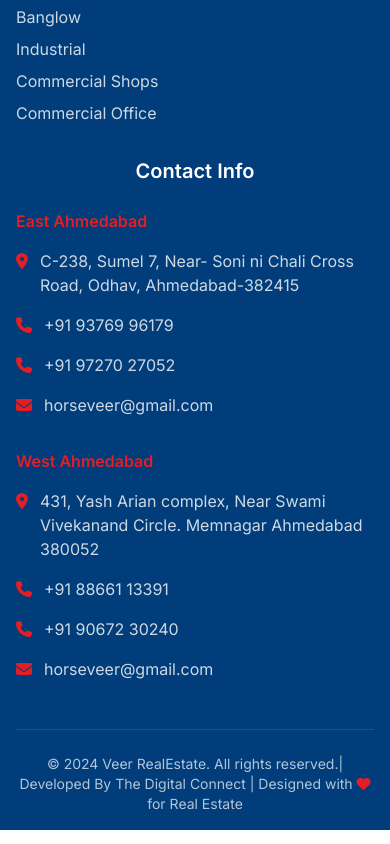
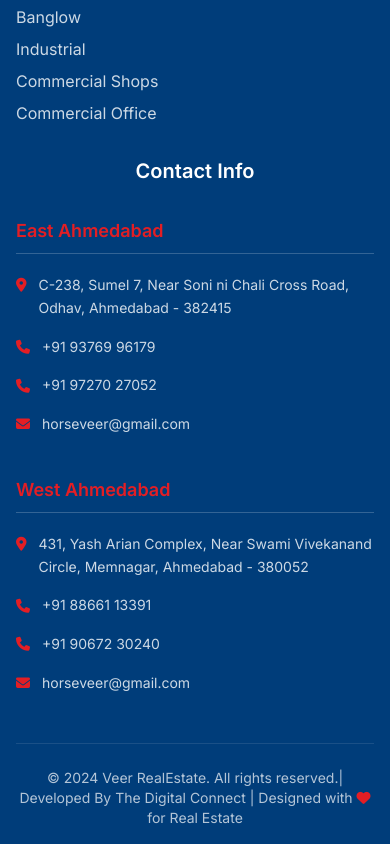
Before and after one commit to Nirav0712/veerrealestate, a Next.js app: page / in a window 390 px wide. Shown: the part 9751-10595 px from the top of the page. Built offline with nearby package versions, Linux system fonts and the light colour scheme; no server answers; the database is empty.

Commit message:
om with ruchi changis

```diff
--- a/app/components/Footer.tsx
+++ b/app/components/Footer.tsx
@@ -75,7 +75,7 @@ export default function Footer() {
                     </div>
 
                     {/* Quick Links */}
-                    <div>
+                    <div className="text-left items-left justify-left pl-0 lg:pl-20">
                         <h4 className="text-xl font-semibold mb-4">Quick Links</h4>
                         <ul className="space-y-6">
                             <li>
@@ -174,63 +174,109 @@ export default function Footer() {
                     </div>
 
                     {/* Contact Info */}
+
+
                     <div className="md:col-span-2 lg:col-span-1">
-                        <h4 className="text-xl font-semibold mb-6 text-center lg:text-left">Contact Info</h4>
-                        <div className='grid grid-cols-1 sm:grid-cols-2 gap-8 lg:gap-10 text-white/80'>
-                            <div>
-                                <h5 className="text-md font-semibold mb-4 text-primary">East Ahmedabad</h5>
-                                <ul className="space-y-4">
-                                    <li className="flex items-start gap-3">
-                                        <i className="fas fa-map-marker-alt text-primary mt-1"></i>
-                                        <span>C-238, Sumel 7, Near- Soni ni Chali Cross Road, Odhav, Ahmedabad-382415</span>
+                        <h4 className="text-xl font-semibold mb-8 text-center lg:text-left">
+                            Contact Info
+                        </h4>
+
+                        <div className="grid grid-cols-1 md:grid-cols-2 gap-10 text-white/80">
+
+                            {/* East Ahmedabad */}
+                            <div className="space-y-5">
+                                <h5 className="text-lg font-semibold text-primary border-b border-white/20 pb-2">
+                                    East Ahmedabad
+                                </h5>
+
+                                <ul className="space-y-4 text-sm leading-relaxed">
+                                    <li className="flex gap-3">
+                                        <i className="fas fa-map-marker-alt text-primary mt-1 shrink-0"></i>
+                                        <span>
+                                            C-238, Sumel 7, Near Soni ni Chali Cross Road,
+                                            Odhav, Ahmedabad - 382415
+                                        </span>
                                     </li>
-                                    <li className="flex items-center gap-3">
-                                        <i className="fas fa-phone text-primary"></i>
-                                        <a href="tel:+91 93769 96179" className="text-white/80 hover:text-primary transition-colors">
+
+                                    <li className="flex gap-3 items-center">
+                                        <i className="fas fa-phone text-primary shrink-0"></i>
+                                        <a
+                                            href="tel:+919376996179"
+                                            className="hover:text-primary transition-colors"
+                                        >
                                             +91 93769 96179
                                         </a>
                                     </li>
-                                    <li className="flex items-center gap-3">
-                                        <i className="fas fa-phone text-primary"></i>
-                                        <a href="tel:+91 97270 27052" className="text-white/80 hover:text-primary transition-colors">
+
+                                    <li className="flex gap-3 items-center">
+                                        <i className="fas fa-phone text-primary shrink-0"></i>
+                                        <a
+                                            href="tel:+919727027052"
+                                            className="hover:text-primary transition-colors"
+                                        >
                                             +91 97270 27052
                                         </a>
                                     </li>
-                                    <li className="flex items-center gap-3">
-                                        <i className="fas fa-envelope text-primary"></i>
-                                        <a href="mailto:horseveer@gmail.com" className="text-white/80 hover:text-primary transition-colors">
+
+                                    <li className="flex gap-3 items-center">
+                                        <i className="fas fa-envelope text-primary shrink-0"></i>
+                                        <a
+                                            href="mailto:horseveer@gmail.com"
+                                            className="hover:text-primary transition-colors break-all"
+                                        >
                                             horseveer@gmail.com
                                         </a>
                                     </li>
                                 </ul>
                             </div>
-                            <div>
-                                <h5 className="text-md font-semibold mb-4 text-primary">West Ahmedabad</h5>
-                                <ul className="space-y-4">
-                                    <li className="flex items-start gap-3">
-                                        <i className="fas fa-map-marker-alt text-primary mt-1"></i>
-                                        <span> 431, Yash Arian complex, Near Swami Vivekanand Circle. Memnagar Ahmedabad 380052</span>
+
+                            {/* West Ahmedabad */}
+                            <div className="space-y-5">
+                                <h5 className="text-lg font-semibold text-primary border-b border-white/20 pb-2">
+                                    West Ahmedabad
+                                </h5>
+
+                                <ul className="space-y-4 text-sm leading-relaxed">
+                                    <li className="flex gap-3">
+                                        <i className="fas fa-map-marker-alt text-primary mt-1 shrink-0"></i>
+                                        <span>
+                                            431, Yash Arian Complex, Near Swami Vivekanand Circle,
+                                            Memnagar, Ahmedabad - 380052
+                                        </span>
                                     </li>
-                                    <li className="flex items-center gap-3">
-                                        <i className="fas fa-phone text-primary"></i>
-                                        <a href="tel:+91 88661 13391" className="text-white/80 hover:text-primary transition-colors">
+
+                                    <li className="flex gap-3 items-center">
+                                        <i className="fas fa-phone text-primary shrink-0"></i>
+                                        <a
+                                            href="tel:+918866113391"
+                                            className="hover:text-primary transition-colors"
+                                        >
                                             +91 88661 13391
                                         </a>
                                     </li>
-                                    <li className="flex items-center gap-3">
-                                        <i className="fas fa-phone text-primary"></i>
-                                        <a href="tel:+91 90672 30240" className="text-white/80 hover:text-primary transition-colors">
+
+                                    <li className="flex gap-3 items-center">
+                                        <i className="fas fa-phone text-primary shrink-0"></i>
+                                        <a
+                                            href="tel:+919067230240"
+                                            className="hover:text-primary transition-colors"
+                                        >
                                             +91 90672 30240
                                         </a>
                                     </li>
-                                    <li className="flex items-center gap-3">
-                                        <i className="fas fa-envelope text-primary"></i>
-                                        <a href="mailto:horseveer@gmail.com" className="text-white/80 hover:text-primary transition-colors">
+
+                                    <li className="flex gap-3 items-center">
+                                        <i className="fas fa-envelope text-primary shrink-0"></i>
+                                        <a
+                                            href="mailto:horseveer@gmail.com"
+                                            className="hover:text-primary transition-colors break-all"
+                                        >
                                             horseveer@gmail.com
                                         </a>
                                     </li>
                                 </ul>
                             </div>
+
                         </div>
                     </div>
                 </div>
--- a/app/contact/page.tsx
+++ b/app/contact/page.tsx
@@ -15,9 +15,6 @@ interface FormData {
 export default function ContactPage() {
 
 
-
-
-    //contact form backend
     const [formData, setFormData] = useState<FormData>({
         name: "",
         email: "",
@@ -34,62 +31,31 @@ export default function ContactPage() {
         setFormData({ ...formData, [e.target.name]: e.target.value });
     };
 
-    const handleSubmit = async (e: React.FormEvent<HTMLFormElement>) => {
+    const handleSubmit = (e: React.FormEvent<HTMLFormElement>) => {
         e.preventDefault();
         setLoading(true);
 
-        const res = await fetch("/api/send-whatsapp", {
-            method: "POST",
-            headers: { "Content-Type": "application/json" },
-            body: JSON.stringify(formData),
-        });
+        const phoneNumber = "919727027052";
+        const message = `*New Contact Form Message*%0A%0A` +
+            `*Name:* ${formData.name}%0A` +
+            `*Email:* ${formData.email}%0A` +
+            `*Phone:* ${formData.phone}%0A` +
+            `*Subject:* ${formData.subject}%0A` +
+            `*Message:* ${formData.message}`;
 
-        const data = await res.json();
+        const whatsappUrl = `https://wa.me/${phoneNumber}?text=${message}`;
 
-        if (data.success) {
-            alert("Message sent successfully!");
-            setFormData({
-                name: "",
-                email: "",
-                phone: "",
-                subject: "",
-                message: "",
-            });
-        } else {
-            alert("Failed to send message.");
-        }
+        window.open(whatsappUrl, '_blank');
 
         setLoading(false);
+        setFormData({
+            name: "",
+            email: "",
+            phone: "",
+            subject: "",
+            message: "",
+        });
     };
-
-
-
-    // const [formData, setFormData] = useState({
-    //     name: '',
-    //     email: '',
-    //     phone: '',
-    //     subject: '',
-    //     message: ''
-    // });
-
-    // const handleChange = (e: React.ChangeEvent<HTMLInputElement | HTMLTextAreaElement | HTMLSelectElement>) => {
-    //     setFormData({
-    //         ...formData,
-    //         [e.target.name]: e.target.value
-    //     });
-    // };
-
-    // const handleSubmit = (e: React.FormEvent) => {
-    //     e.preventDefault();
-    //     alert('Thank you for contacting us! We\'ll get back to you soon.');
-    //     setFormData({
-    //         name: '',
-    //         email: '',
-    //         phone: '',
-    //         subject: '',
-    //         message: ''
-    //     });
-    // };
 
     return (
         <>
@@ -134,10 +100,10 @@ export default function ContactPage() {
                                 </div>
                                 <div>
                                     <h3 className="font-semibold text-secondary mb-1">Phone</h3>
-                                    <div className="space-y-4">
+                                    {/* <div className="space-y-4">
                                         <div>
                                             <p className="text-sm font-bold text-gray-700">East Ahmedabad:</p>
-                                            <div className="flex flex-col text-gray-600">
+                                            <div className="flex flex-col text-gray-600 ">
                                                 <a href="tel:+919376996179" className="hover:text-primary transition-colors">+91 93769 96179</a>
                                                 <a href="tel:+919727027052" className="hover:text-primary transition-colors">+91 97270 27052</a>
                                             </div>
@@ -149,6 +115,51 @@ export default function ContactPage() {
                                                 <a href="tel:+919067230240" className="hover:text-primary transition-colors">+91 90672 30240</a>
                                             </div>
                                         </div>
+                                    </div> */}
+                                    <div className="space-y-6 md:space-y-0 md:grid md:grid-cols-2 md:gap-8">
+
+                                        {/* East Ahmedabad */}
+                                        <div className="bg-gray-50 p-4 rounded-lg shadow-sm">
+                                            <p className="text-sm font-semibold text-gray-800 mb-2">
+                                                East Ahmedabad:
+                                            </p>
+                                            <div className="flex flex-col space-y-1 text-gray-600">
+                                                <a
+                                                    href="tel:+919376996179"
+                                                    className="hover:text-primary transition-colors"
+                                                >
+                                                    +91 93769 96179
+                                                </a>
+                                                <a
+                                                    href="tel:+919727027052"
+                                                    className="hover:text-primary transition-colors"
+                                                >
+                                                    +91 97270 27052
+                                                </a>
+                                            </div>
+                                        </div>
+
+                                        {/* West Ahmedabad */}
+                                        <div className="bg-gray-50 p-4 rounded-lg shadow-sm">
+                                            <p className="text-sm font-semibold text-gray-800 mb-2">
+                                                West Ahmedabad:
+                                            </p>
+                                            <div className="flex flex-col space-y-1 text-gray-600">
+                                                <a
+                                                    href="tel:+918866113391"
+                                                    className="hover:text-primary transition-colors"
+                                                >
+                                                    +91 88661 13391
+                                                </a>
+                                                <a
+                                                    href="tel:+919067230240"
+                                                    className="hover:text-primary transition-colors"
+                                                >
+                                                    +91 90672 30240
+                                                </a>
+                                            </div>
+                                        </div>
+
                                     </div>
                                 </div>
 
```
Also changed, not shown: app/about/page.tsx (+28 -3 lines), app/api/google-reviews/route.ts (added, +25 -0 lines), app/components/GoogleReviews.tsx (added, +101 -0 lines).
